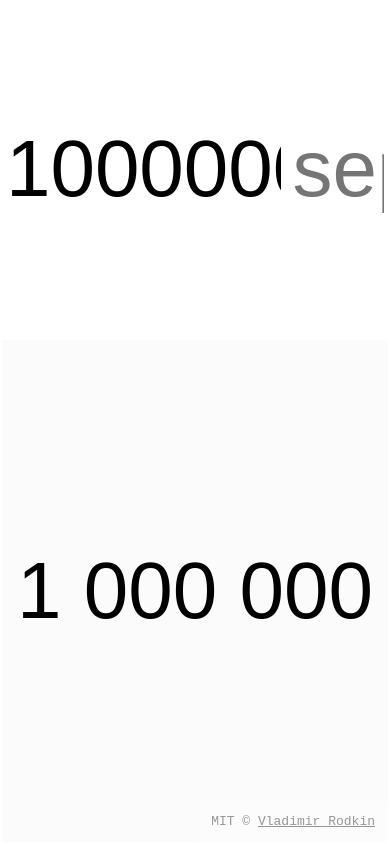
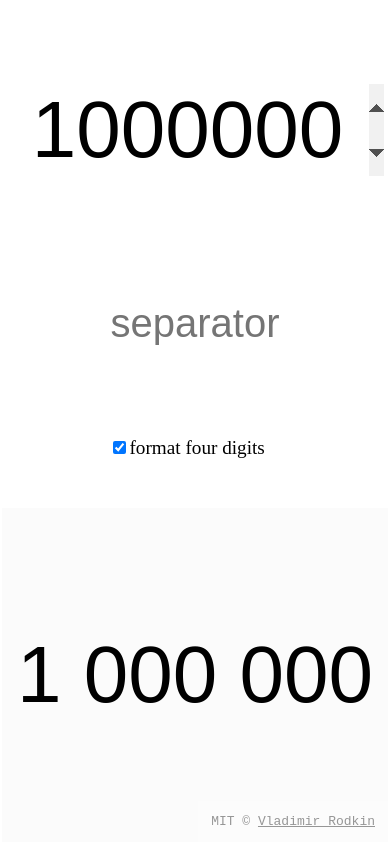
Before and after one commit to VovanR/format-thousands, a website: page example/index.html in a window 390 px wide. Drawn offline with Linux system fonts and the light colour scheme; files whose address does not match are found by name.

Commit message:
docs(example): Update example usage

```diff
--- a/example/index.html
+++ b/example/index.html
@@ -10,22 +10,43 @@
 
 	<link rel="stylesheet" href="style.css">
 </head>
-<body class="formatter">
+<body>
 
+<form
+	class="formatter"
+	action=""
+	>
 	<div class="formatter__input">
 		<input
 			class="formatter__control formatter__control_name_number"
 			value="1000000"
-		type="text"
+			type="number"
+			name="number"
 			placeholder="number"
 			/>
 
+		<div class="formatter__options">
 			<input
 				class="formatter__control formatter__control_name_separator"
 				value=""
 				type="text"
+				name="separator"
 				placeholder="separator"
 				/>
+
+			<label class="formatter__checkbox">
+				<input
+					name="formatFourDigits"
+					value="formatFourDigits"
+					checked="checked"
+					type="checkbox"
+					/>
+
+				<span>
+					format four digits
+				</span>
+			</label>
+		</div>
 	</div>
 
 	<div class="formatter__output">
@@ -34,16 +55,19 @@
 			value=""
 			readonly
 			type="text"
+			name="result"
 			placeholder="result"
 			/>
 		</label>
 	</div>
+</form>
 
 <a
 	class="copyright"
 	href="https://github.com/vovanr/format-thousands"
 	target="_blank"
 	rel="noopener noreferrer"
+	tabindex="-1"
 	>
 	<span class="copyright__license">MIT ©</span> <span class="copyright__author">Vladimir Rodkin</span>
 </a>
@@ -54,16 +78,25 @@
 (function (formatThousands) {
 	'use strict'
 
-	var numberControl = document.querySelector('.formatter__control_name_number')
-	var separatorControl = document.querySelector('.formatter__control_name_separator')
-	var resultControl = document.querySelector('.formatter__control_name_result')
+	var form = document.forms[0]
+	var elements = form.elements
+	var numberControl = elements.number
+	var separatorControl = elements.separator
+	var resultControl = elements.result
+	var formatFourDigits = elements.formatFourDigits
 
-	numberControl.addEventListener('input', renderResult)
-
-	separatorControl.addEventListener('input', renderResult)
+	form.addEventListener('input', renderResult)
+	form.addEventListener('change', renderResult)
+	form.addEventListener('submit', function (event) {
+		event.preventDefault();
+	})
 
 	function renderResult() {
-		resultControl.value = formatThousands(numberControl.value, separatorControl.value || undefined)
+		var options = {
+			separator: separatorControl.value || undefined,
+			formatFourDigits: formatFourDigits.checked
+		}
+		resultControl.value = formatThousands(numberControl.value, options)
 	}
 
 	renderResult()
--- a/example/style.css
+++ b/example/style.css
@@ -1,3 +1,11 @@
+* {
+	box-sizing: border-box;
+}
+
+body {
+	margin: 0;
+}
+
 .formatter {
     display: flex;
     height: 100%;
@@ -43,14 +51,60 @@
 }
 
 .formatter__control_name_separator {
-    width: 50%;
-    flex: 1;
+	flex: 1;
+	font-size: 250%;
+	width: 100%;
 }
 
 .formatter__control_name_result {
     width: 100%;
     background-color: #fbfbfb;
 }
+
+.formatter__options {
+	display: flex;
+	flex-direction: column;
+    width: 50%;
+    flex: 2;
+	justify-content: center;
+}
+
+.formatter__checkbox {
+	display: flex;
+	flex: 1;
+	align-items: center;
+	justify-content: center;
+	font-size: 120%;
+}
+
+.formatter__checkbox input {
+	margin-left: -3%;
+}
+
+
+@media (max-width: 470px) {
+	.formatter__input {
+		flex-direction: column;
+		height: 50%;
+		flex: 3;
+	}
+
+	.formatter__output {
+		height: 50%;
+		flex: 2;
+	}
+
+	.formatter__control_name_number {
+		width: 100%;
+		flex: 1;
+	}
+
+	.formatter__options {
+		width: 100%;
+		flex: 1;
+	}
+}
+
 
 .copyright {
     position: fixed;
```
Lines whose indentation alone changed are shown as unchanged.
